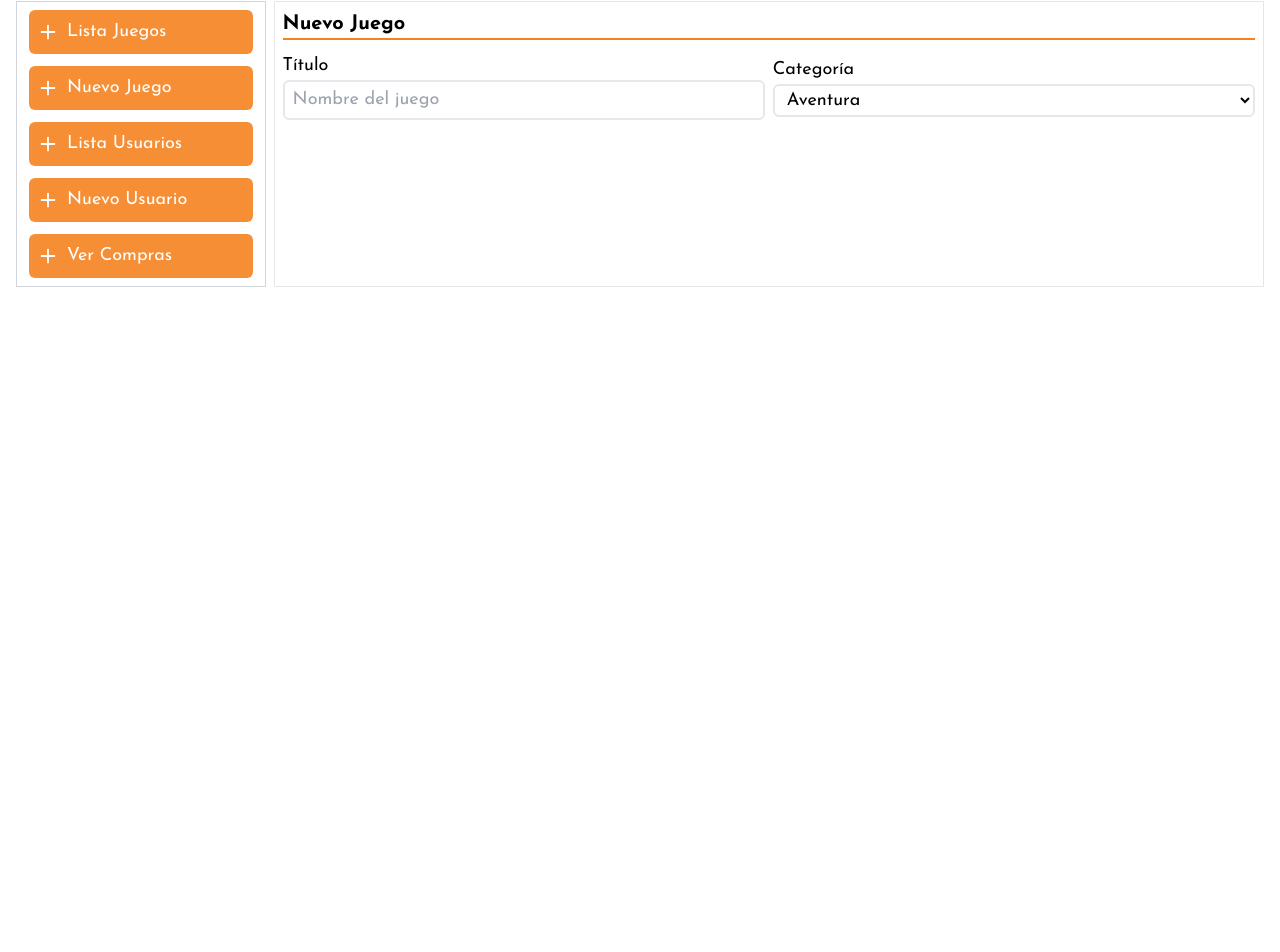
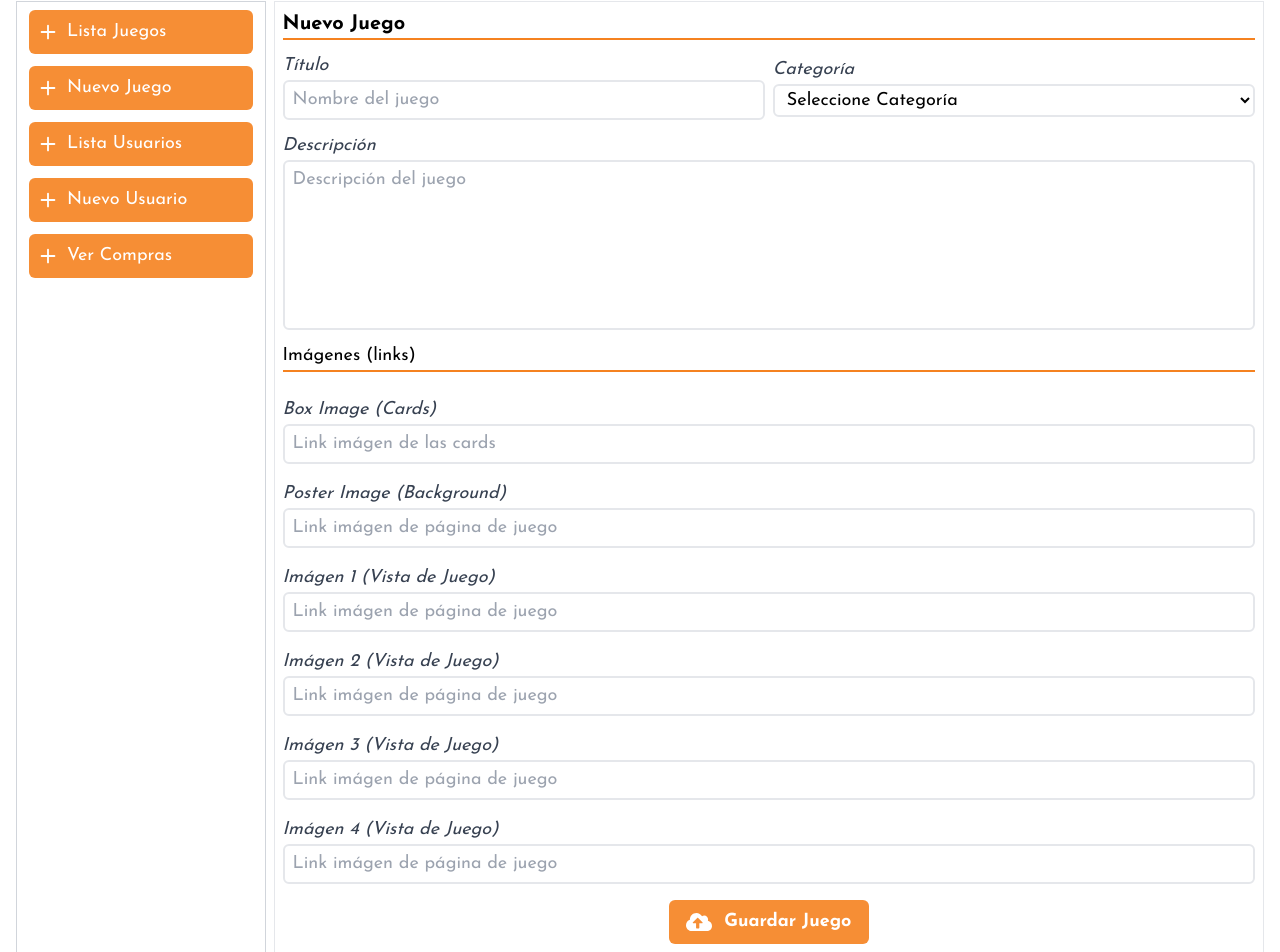
Before and after one commit to alloisa2005/gamingNightStore, a Next.js app: page /admin/nuevoJuego in a window 1280 px wide. Shown: the part 126-1078 px from the top of the page. Before the commit the page ends 800 px from the top, so only its background shows below. Built offline with nearby package versions, Linux system fonts and the light colour scheme; no server answers.

Commit message:
feat: Agregando NuevoJuego Page

```diff
--- a/src/app/admin/nuevoJuego/page.jsx
+++ b/src/app/admin/nuevoJuego/page.jsx
@@ -1,3 +1,4 @@
+import NuevoJuegoForm from '@/components/NuevoJuegoForm'
 import React from 'react'
 
 const Juegos = () => {
@@ -6,26 +7,7 @@ const Juegos = () => {
     <div>
       <h1 className='font-josefin font-bold text-xl border-b-2 border-naranja'>Nuevo Juego</h1>
 
-      <form className='mt-3'>
-        <div className='flex flex-col lg:flex-row items-center w-full gap-2'>
-          <div className="flex flex-col w-full">
-            <label className="select-none font-josefin text-lg">Título</label>
-            <input
-              type="text"
-              placeholder="Nombre del juego"
-              className="outline-none font-josefin text-lg border-2 px-2 py-1 rounded-md"
-            />
-          </div>
-          <div className="flex flex-col w-full h-full">
-            <label className="select-none font-josefin text-lg">Categoría</label>
-            <select className="bg-white h-full outline-none font-josefin text-lg border-2 px-2 py-1 rounded-md">
-              <option value="Aventura" className='text-lg'>Aventura</option>
-              <option value="Acción" className='text-lg'>Acción</option>
-              <option value="Acción" className='text-lg'>Acción</option>
-            </select>
-          </div>
-        </div>
-      </form>
+      <NuevoJuegoForm />
     </div>
   )
 }
--- /dev/null
+++ b/src/components/NuevoJuegoForm.jsx
@@ -0,0 +1,201 @@
+"use client";
+
+import { useState } from "react";
+import { FaCloudUploadAlt } from 'react-icons/fa'
+import Spinner from "./Spinner";
+
+const NuevoJuegoForm = () => {
+  const [titulo, setTitulo] = useState("");
+  const [categoria, setCategoria] = useState("");
+  const [descripcion, setDescripcion] = useState("");
+  const [boxImage, setBoxImage] = useState("");
+  const [posterImage, setPosterImage] = useState("");
+  const [image1, setImage1] = useState("");
+  const [image2, setImage2] = useState("");
+  const [image3, setImage3] = useState("");
+  const [image4, setImage4] = useState("");
+  const [error, setError] = useState('');
+  const [loading, setLoading] = useState(false);
+
+  const handleCategoria = (e) => setCategoria(e.target.value);
+
+  const handleSubmit = (e) => {
+    e.preventDefault();
+
+    setLoading(true);
+
+    if(!titulo || !categoria || !descripcion) {
+      setLoading(false);
+      setError('Título, categoría y descripción son obligatorios');
+      return;
+    }
+
+    if(!boxImage || !posterImage) {
+      setLoading(false);
+      setError('Box Image y Poster Image son obligatorios');
+      return;
+    }
+
+    if(!image1 && !image2 && !image3 && !image4) {
+      setLoading(false);
+      setError('Al menos debe ingresar una imágen de vista');
+      return;
+    }
+
+    setError('');
+  }
+
+  return (
+    <form className="mt-3" onSubmit={handleSubmit}>
+      <div className="flex flex-col lg:flex-row items-center w-full gap-2">
+        <div className="flex flex-col w-full">
+          <label className="select-none font-josefin text-lg text-gray-700 italic">Título</label>
+          <input
+            value={titulo}
+            onChange={(e) => setTitulo(e.target.value)}
+            type="text"
+            placeholder="Nombre del juego"
+            className="outline-none font-josefin text-lg border-2 px-2 py-1 rounded-md"
+          />
+        </div>
+        <div className="flex flex-col w-full h-full">
+          <label className="select-none font-josefin text-lg text-gray-700 italic">Categoría</label>
+          <select
+            value={categoria}
+            onChange={handleCategoria}
+            className="bg-white h-full outline-none font-josefin text-lg border-2 px-2 py-1 rounded-md"
+          >
+            <option value="s" className="text-lg">
+              Seleccione Categoría
+            </option>
+            <option value="aventura" className="text-lg">
+              Aventura
+            </option>
+            <option value="wargame" className="text-lg">
+              War Game
+            </option>
+            <option value="eurogame" className="text-lg">
+              Euro Game
+            </option>
+            <option value="familiar" className="text-lg">
+              Familiar
+            </option>
+            <option value="partygame" className="text-lg">
+              Party Game
+            </option>
+          </select>
+        </div>
+      </div>
+
+      <div className="flex flex-col w-full mt-3">
+        <label className="select-none font-josefin text-lg text-gray-700 italic">Descripción</label>
+        <textarea
+          value={descripcion}
+          onChange={(e) => setDescripcion(e.target.value)}
+          type="text"
+          placeholder="Descripción del juego"
+          className="resize-none h-[170px] outline-none font-josefin text-lg border-2 px-2 py-1 rounded-md"
+        />
+      </div>
+
+      <div className="flex flex-col w-full mt-3">
+        <label className="select-none font-josefin text-lg border-b-2 border-naranja">
+          Imágenes (links)
+        </label>
+
+        <div className="mt-6 flex flex-col">
+          <label className="select-none font-josefin text-lg text-gray-700 italic">
+            Box Image (Cards)
+          </label>
+          <input
+            value={boxImage}
+            onChange={(e) => setBoxImage(e.target.value)}
+            type="text"
+            placeholder="Link imágen de las cards"
+            className="mb-4 outline-none font-josefin text-lg border-2 px-2 py-1 rounded-md"
+          />
+
+          <label className="select-none font-josefin text-lg text-gray-700 italic">
+            Poster Image (Background)
+          </label>
+          <input
+            value={posterImage}
+            onChange={(e) => setPosterImage(e.target.value)}
+            type="text"
+            placeholder="Link imágen de página de juego"
+            className="mb-4 outline-none font-josefin text-lg border-2 px-2 py-1 rounded-md"
+          />
+
+          <label className="select-none font-josefin text-lg text-gray-700 italic">
+            Imágen 1 (Vista de Juego)
+          </label>
+          <input
+            value={image1}
+            onChange={(e) => setImage1(e.target.value)}
+            type="text"
+            placeholder="Link imágen de página de juego"
+            className="mb-4 outline-none font-josefin text-lg border-2 px-2 py-1 rounded-md"
+          />
+
+          <label className="select-none font-josefin text-lg text-gray-700 italic">
+            Imágen 2 (Vista de Juego)
+          </label>
+          <input
+            value={image2}
+            onChange={(e) => setImage2(e.target.value)}
+            type="text"
+            placeholder="Link imágen de página de juego"
+            className="mb-4 outline-none font-josefin text-lg border-2 px-2 py-1 rounded-md"
+          />
+
+          <label className="select-none font-josefin text-lg text-gray-700 italic">
+            Imágen 3 (Vista de Juego)
+          </label>
+          <input
+            value={image3}
+            onChange={(e) => setImage3(e.target.value)}
+            type="text"
+            placeholder="Link imágen de página de juego"
+            className="mb-4 outline-none font-josefin text-lg border-2 px-2 py-1 rounded-md"
+          />
+
+          <label className="select-none font-josefin text-lg text-gray-700 italic">
+            Imágen 4 (Vista de Juego)
+          </label>
+          <input
+            value={image4}
+            onChange={(e) => setImage4(e.target.value)}
+            type="text"
+            placeholder="Link imágen de página de juego"
+            className="mb-4 outline-none font-josefin text-lg border-2 px-2 py-1 rounded-md"
+          />
+        </div>
+      </div>
+
+      {error && (
+        <div className="bg-red-500 text-white rounded-lg px-3 py-2 mb-4 flex items-center shadow-lg">
+          <p className="font-josefin text-lg">{error}</p>
+        </div>
+      )}
+
+      <div className="w-full  flex justify-center">
+        <button
+          disabled={loading}
+          type="submit"
+          className="min-w-[200px] flex justify-center items-center gap-3 bg-naranja/90 hover:bg-naranja px-2 py-2 rounded-md ease-out duration-300 hover:shadow-md text-white font-josefin"
+        >
+          {loading ? (
+          <Spinner />
+        ) : (
+          <>
+            <FaCloudUploadAlt size={26} className="" />
+            <p className="text-lg font-bold">Guardar Juego</p>
+          </>
+        )}
+        </button>
+      </div>
+    </form>
+  );
+};
+
+export default NuevoJuegoForm;
```
